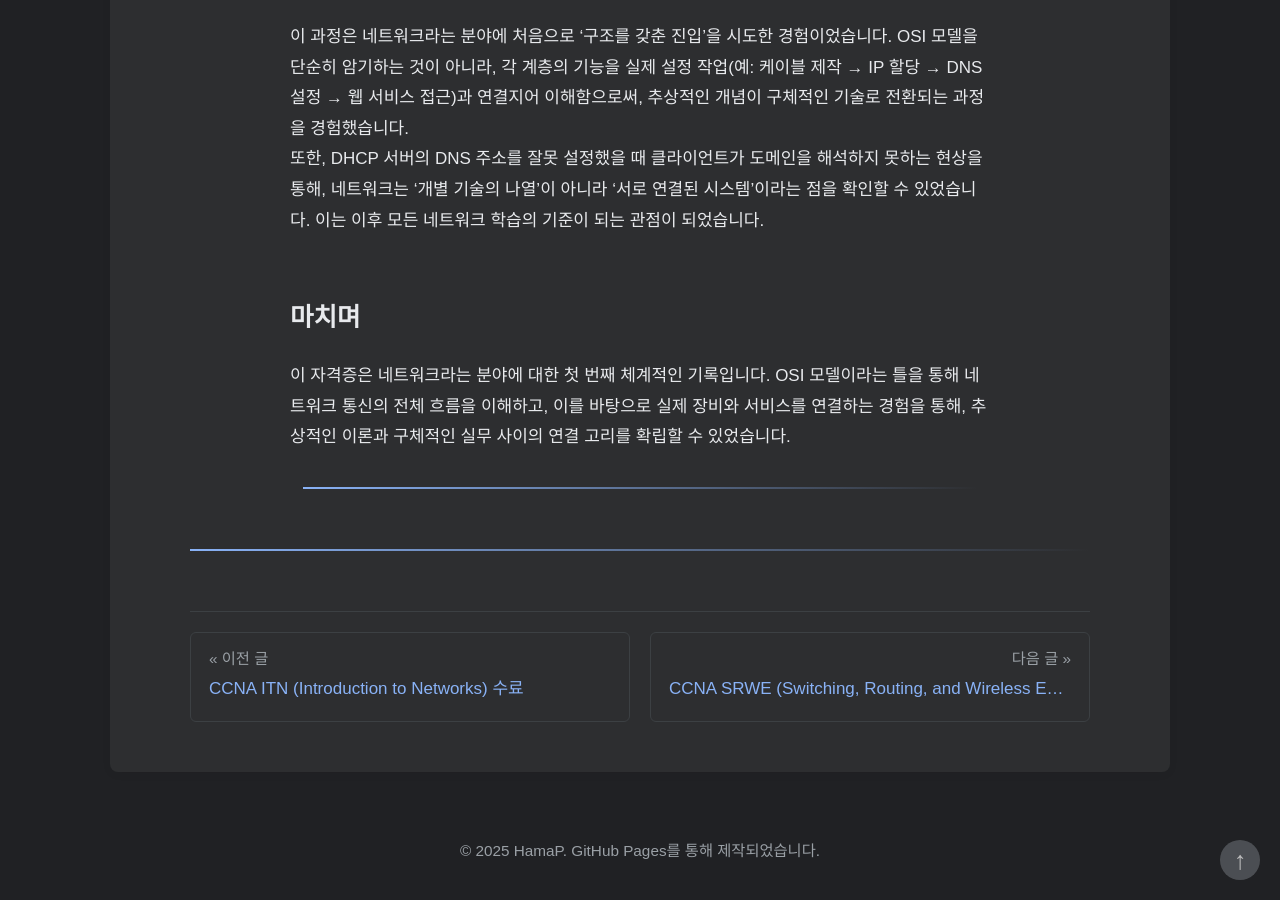
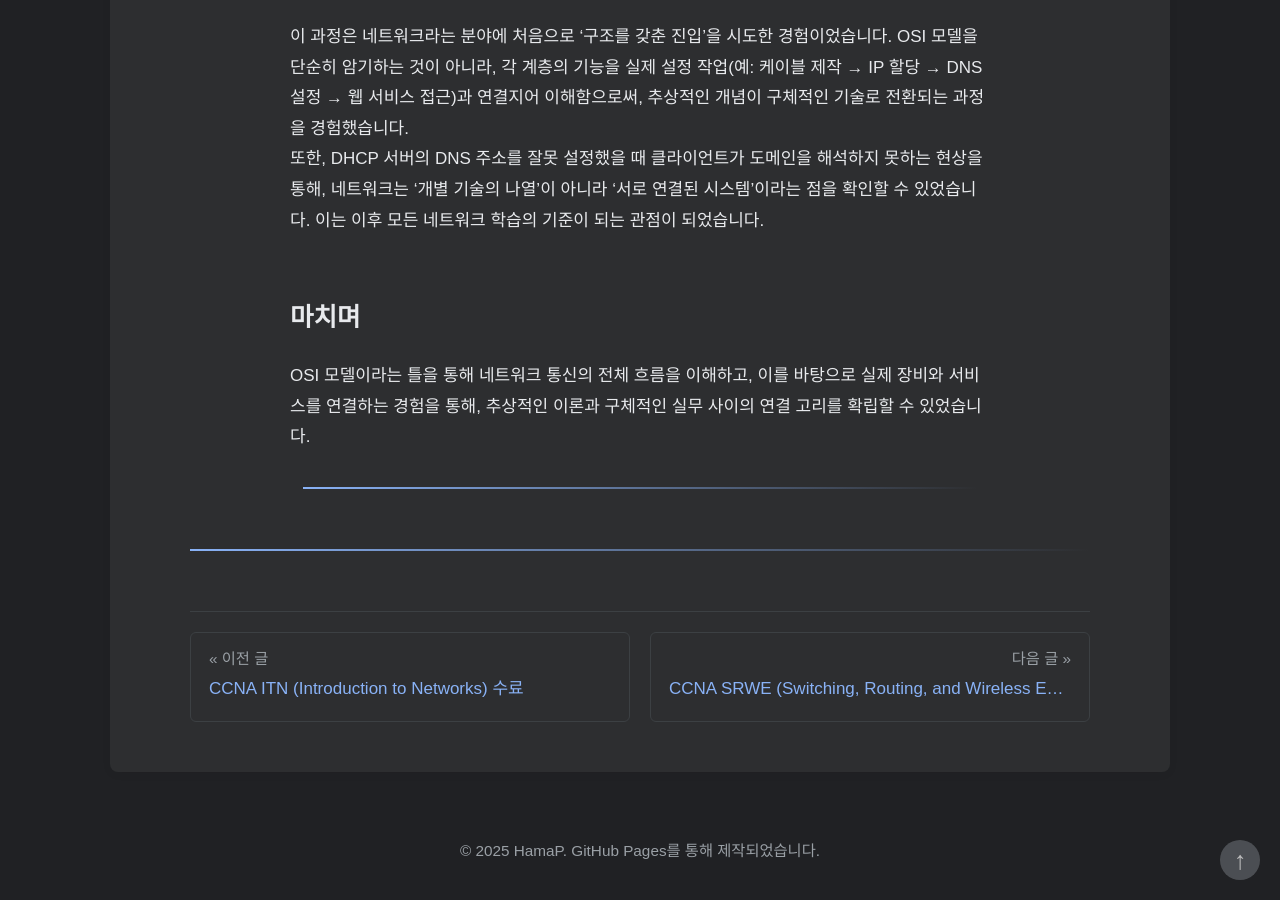
Before and after one commit to HamaP0/HamaP0.github.io, a Jekyll site: the page built from _posts/자격증/2025-07-12-Network_management2.md, in a window 1280 px wide and 900 px high, scrolled down 1112 px. Built offline with Jekyll 4.4.1, drawn with Linux system fonts in a browser that asks for light colours; some web fonts are replaced.

Commit message:
Update 2025-07-12-Network_management2.md

```diff
--- a/_posts/자격증/2025-07-12-Network_management2.md
+++ b/_posts/자격증/2025-07-12-Network_management2.md
@@ -25,6 +25,6 @@ tags: [네트워크 관리사, ICQA, network]
 
 ## 마치며
 
-이 자격증은 네트워크라는 분야에 대한 첫 번째 체계적인 기록입니다. OSI 모델이라는 틀을 통해 네트워크 통신의 전체 흐름을 이해하고, 이를 바탕으로 실제 장비와 서비스를 연결하는 경험을 통해, 추상적인 이론과 구체적인 실무 사이의 연결 고리를 확립할 수 있었습니다.
+OSI 모델이라는 틀을 통해 네트워크 통신의 전체 흐름을 이해하고, 이를 바탕으로 실제 장비와 서비스를 연결하는 경험을 통해, 추상적인 이론과 구체적인 실무 사이의 연결 고리를 확립할 수 있었습니다.
 
 <hr class="short-rule">
```
